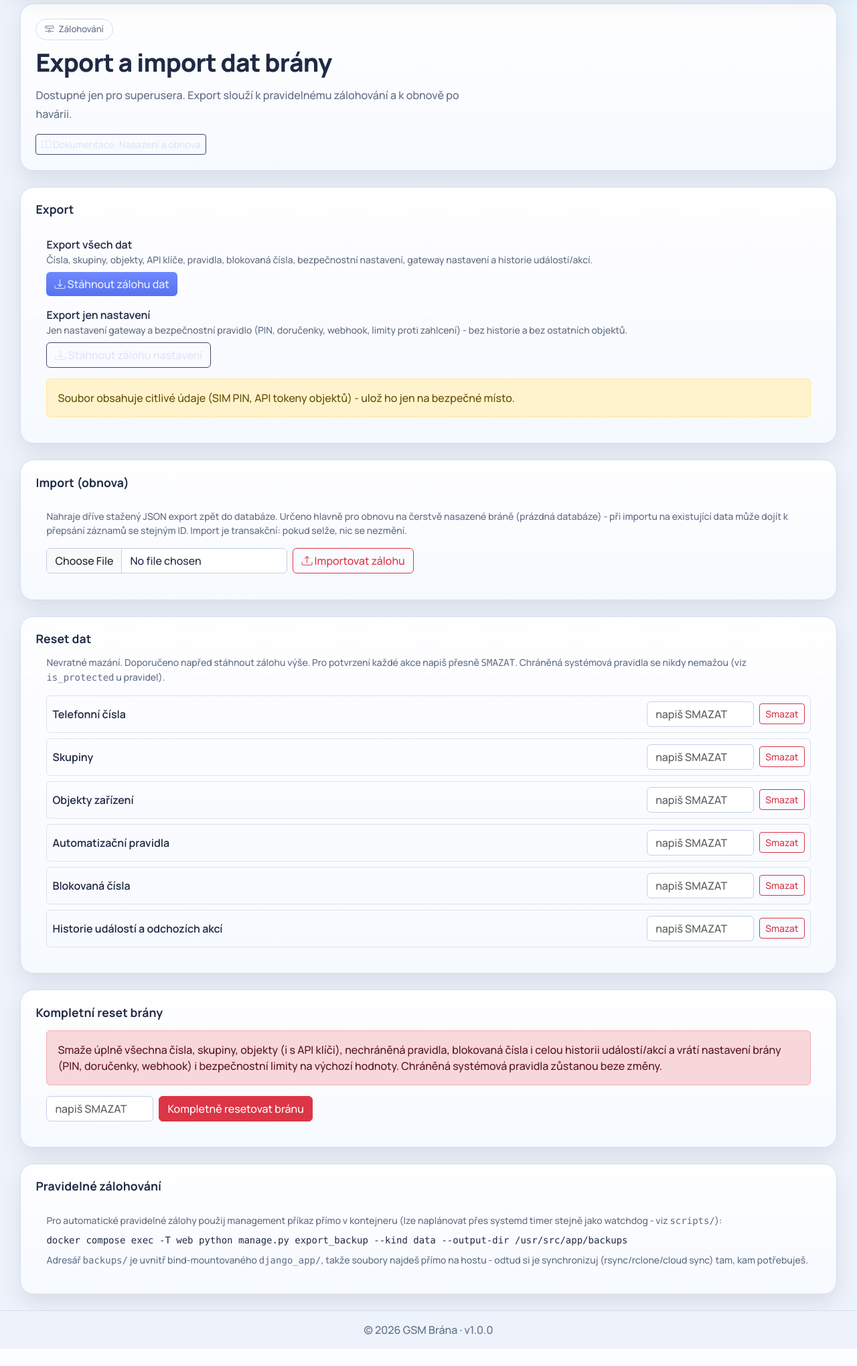
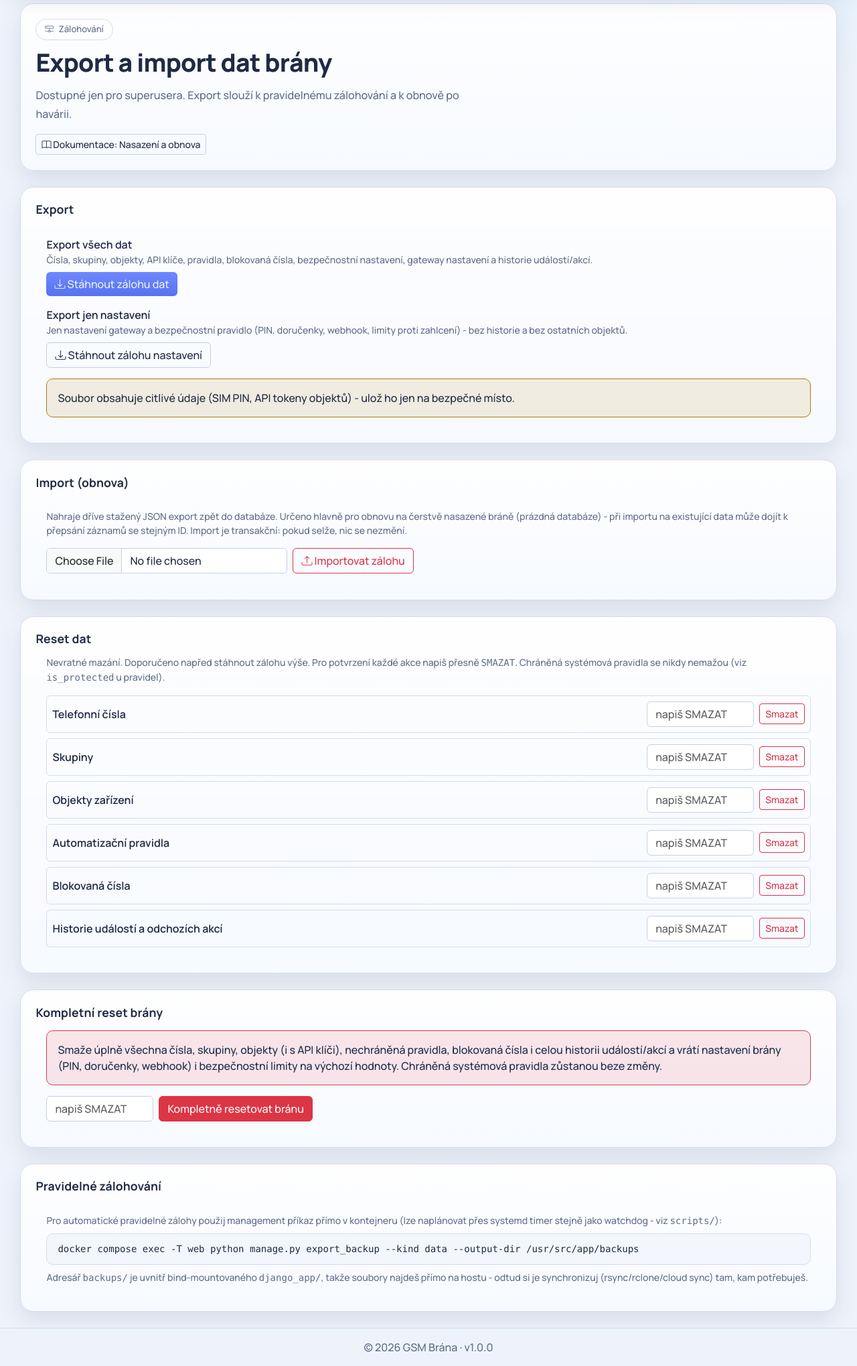
Before and after one commit to denyduck/gsm_gate, a Django app: page /dashboard/backup/ in a window 1280 px wide. Shown: the part 195-2234 px from the top of the page at 67% size. Before the commit the page ends 2208 px from the top, so only its background shows below. Run offline with Django 5.2, Linux system fonts and the light colour scheme; the visitor is signed in with stand-in values (Sample User, id 1); data that the repository does not hold is empty; some libraries are stand-ins or nearby versions.

Commit message:
fix: theme-proof Bootstrap components and a hardcoded dark-only button
.btn-app-outline (used for nearly every secondary button in the app)
had hardcoded near-white text (#dde4fb) on a transparent background -
invisible in light mode, since it was never actually theme-aware
despite living next to variable-driven siblings. .code-chip had the
same problem in reverse (hardcoded dark box on a light page).

Also: Bootstrap's own badge/alert/pre/details/border styling never
followed this app's data-theme toggle at all (Bootstrap only reacts to
its own data-bs-theme, which nothing here sets), so every badge/alert/
code block added since the recent feature work rendered in Bootstrap's
un-themed defaults regardless of the app's actual mode. Added explicit
overrides using the existing --bg/--text/--border variable system, plus
--warning/--*-soft/--*-contrast tokens for both themes.

Also fixes messages.error() rendering unstyled: Django tags it "error"
but Bootstrap only has alert-danger, not alert-error - added a
MESSAGE_TAGS mapping (and kept .alert-error as a CSS fallback).

```diff
--- a/django_app/static/gsm_gate/css/base.css
+++ b/django_app/static/gsm_gate/css/base.css
@@ -8,7 +8,14 @@
     --primary: #5f7cff;
     --primary-soft: rgba(95, 124, 255, 0.18);
     --danger: #ff6b81;
+    --danger-soft: rgba(255, 107, 129, 0.16);
+    --danger-contrast: #2a0009;
     --success: #36c38a;
+    --success-soft: rgba(54, 195, 138, 0.16);
+    --success-contrast: #06251a;
+    --warning: #f0b93a;
+    --warning-soft: rgba(240, 185, 58, 0.16);
+    --warning-contrast: #2a1c00;
     --border: #2b3550;
     --body-grad-1: #1a2450;
     --body-grad-2: #1b3a54;
@@ -38,7 +45,14 @@ html[data-theme='light'] {
     --primary: #3f66f3;
     --primary-soft: rgba(63, 102, 243, 0.15);
     --danger: #d23f56;
+    --danger-soft: rgba(210, 63, 86, 0.12);
+    --danger-contrast: #ffffff;
     --success: #2f9c70;
+    --success-soft: rgba(47, 156, 112, 0.12);
+    --success-contrast: #ffffff;
+    --warning: #b3790a;
+    --warning-soft: rgba(179, 121, 10, 0.12);
+    --warning-contrast: #ffffff;
     --border: #d4ddee;
     --body-grad-1: #dbe7ff;
     --body-grad-2: #d8f0ff;
--- a/django_app/static/gsm_gate/css/components.css
+++ b/django_app/static/gsm_gate/css/components.css
@@ -851,15 +851,94 @@ a.pill-link:hover {
 }
 
 .btn-app-outline {
-    border: 1px solid #3d4a6b;
-    color: #dde4fb;
+    border: 1px solid var(--input-border);
+    color: var(--text-main);
     background: transparent;
 }
 
 .btn-app-outline:hover {
-    border-color: #6a84ff;
-    color: #eff3ff;
-    background: rgba(95, 124, 255, 0.11);
+    border-color: var(--primary);
+    color: var(--text-main);
+    background: var(--primary-soft);
+}
+
+/* Bootstrap komponenty (badge/alert/pre/details/border) - Bootstrap sama
+   nezná náš vlastní přepínač light/dark (data-theme na <html>), jen svůj
+   vlastní data-bs-theme, který nikde nenastavujeme. Bez týhle sekce by
+   tyhle prvky vždy vypadaly podle výchozího (světlého) Bootstrap stylu,
+   bez ohledu na to, jaký režim appka právě má - proto vlastní přepsání
+   přes stejné CSS proměnné jako zbytek appky. */
+
+.badge.text-bg-success {
+    background-color: var(--success) !important;
+    color: var(--success-contrast) !important;
+}
+
+.badge.text-bg-warning {
+    background-color: var(--warning) !important;
+    color: var(--warning-contrast) !important;
+}
+
+.badge.text-bg-danger {
+    background-color: var(--danger) !important;
+    color: var(--danger-contrast) !important;
+}
+
+.badge.text-bg-primary {
+    background-color: var(--primary) !important;
+    color: #ffffff !important;
+}
+
+.badge.text-bg-secondary {
+    background-color: var(--bg-elev-2) !important;
+    color: var(--text-muted) !important;
+    border: 1px solid var(--border);
+}
+
+.alert {
+    border-radius: var(--radius-sm, 10px);
+    border-width: 1px;
+    border-style: solid;
+}
+
+.alert-success {
+    color: var(--text-main);
+    background-color: var(--success-soft);
+    border-color: var(--success);
+}
+
+.alert-warning {
+    color: var(--text-main);
+    background-color: var(--warning-soft);
+    border-color: var(--warning);
+}
+
+.alert-danger,
+.alert-error {
+    color: var(--text-main);
+    background-color: var(--danger-soft);
+    border-color: var(--danger);
+}
+
+html[data-theme='dark'] .alert .btn-close {
+    filter: invert(1) grayscale(100%) brightness(200%);
+}
+
+pre {
+    background: var(--bg-elev-2);
+    color: var(--text-main);
+    border: 1px solid var(--border);
+    border-radius: var(--radius-sm, 8px);
+    padding: 0.75rem 1rem;
+    overflow-x: auto;
+}
+
+details summary {
+    color: var(--text-main);
+}
+
+.border {
+    border-color: var(--border) !important;
 }
 
 @media (max-width: 768px) {
--- a/django_app/static/gsm_gate/css/typography.css
+++ b/django_app/static/gsm_gate/css/typography.css
@@ -20,8 +20,8 @@ p {
     border: 1px solid var(--border);
     border-radius: 8px;
     padding: 0.15rem 0.45rem;
-    background: #0f1524;
-    color: #c6d4ff;
+    background: var(--bg-elev-2);
+    color: var(--text-main);
     font-size: 0.78rem;
 }
 
```
Also changed, not shown: django_app/gsm_gate/settings.py (+9 -0 lines).
